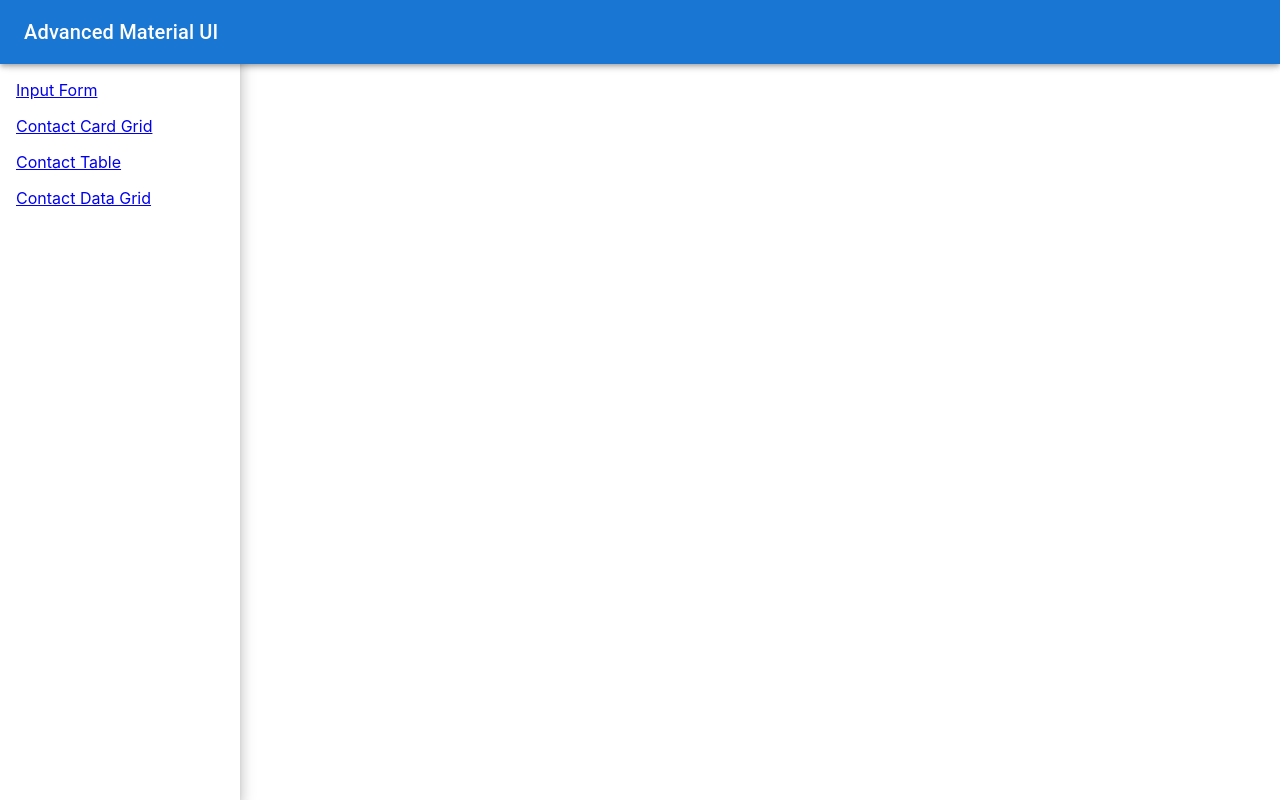
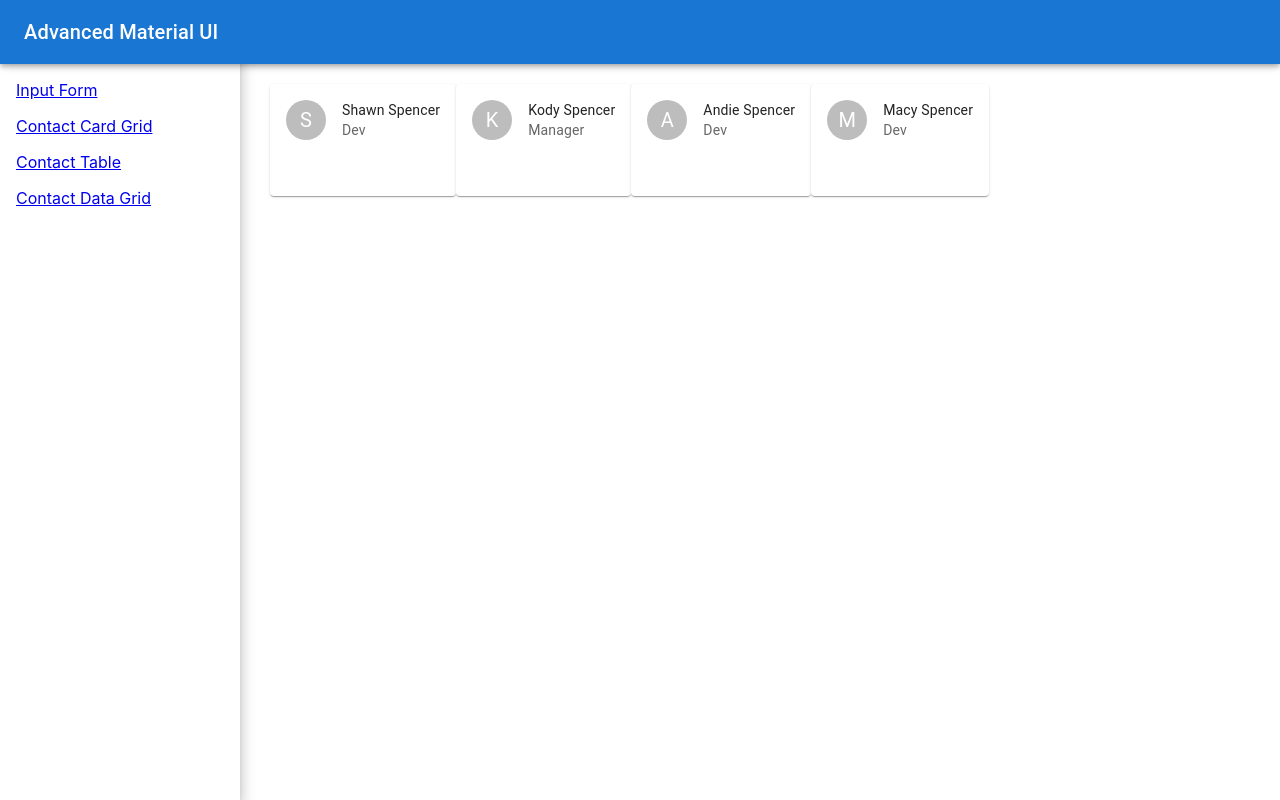
Before and after one commit to galaxylight1/mui-code-examples, a React (Create React App) app: page /grid in a window 1280 px wide. Built offline with nearby package versions, Linux system fonts and the light colour scheme; the HTML template or start-up script is replaced by a standard one.

Commit message:
feat: mui

```diff
--- a/src/App.js
+++ b/src/App.js
@@ -10,6 +10,7 @@ import {
 import ContactForm from "./components/ContactForm";
 import { BrowserRouter, Link, Routes, Route } from "react-router-dom";
 import { useTheme } from "@mui/material/styles";
+import ContactCardGrid from "./components/ContactCardGrid";
 
 const drawerWidth = 240;
 
@@ -76,6 +77,9 @@ function App() {
           <Routes>
             <Route path="/form" element={<ContactForm />}></Route>
           </Routes>
+          <Routes>
+            <Route path="/grid" element={<ContactCardGrid />}></Route>
+          </Routes>
         </main>
       </div>
     </BrowserRouter>
--- /dev/null
+++ b/src/components/ContactCardGrid.jsx
@@ -0,0 +1,27 @@
+import { contactData } from "./../Data/ContactData";
+import { Grid, Card, CardContent, CardHeader, Avatar } from "@mui/material";
+
+export default function ContactCardGrid() {
+  return (
+    <Grid container alignItems>
+      {contactData.map((contact) => {
+        return (
+          <Grid item key={contact.name}>
+            <Card>
+              <CardHeader
+                title={contact.name}
+                subheader={contact.role}
+                avatar={
+                  <Avatar>
+                    {contact.name?.substring(0, 1).toUpperCase() || "A"}
+                  </Avatar>
+                }
+              />
+              <CardContent></CardContent>
+            </Card>
+          </Grid>
+        );
+      })}
+    </Grid>
+  );
+}
```
